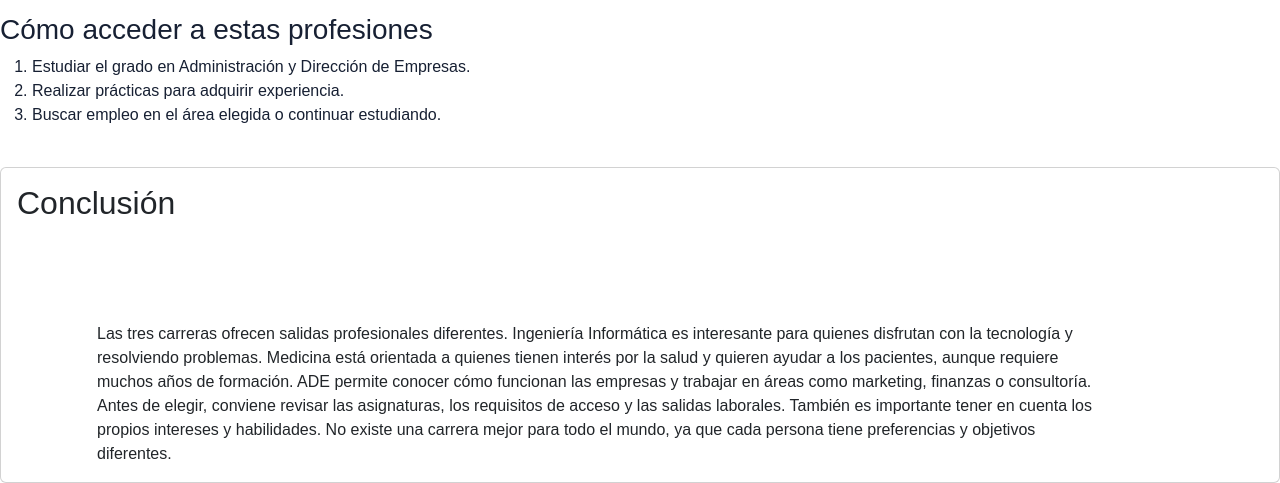
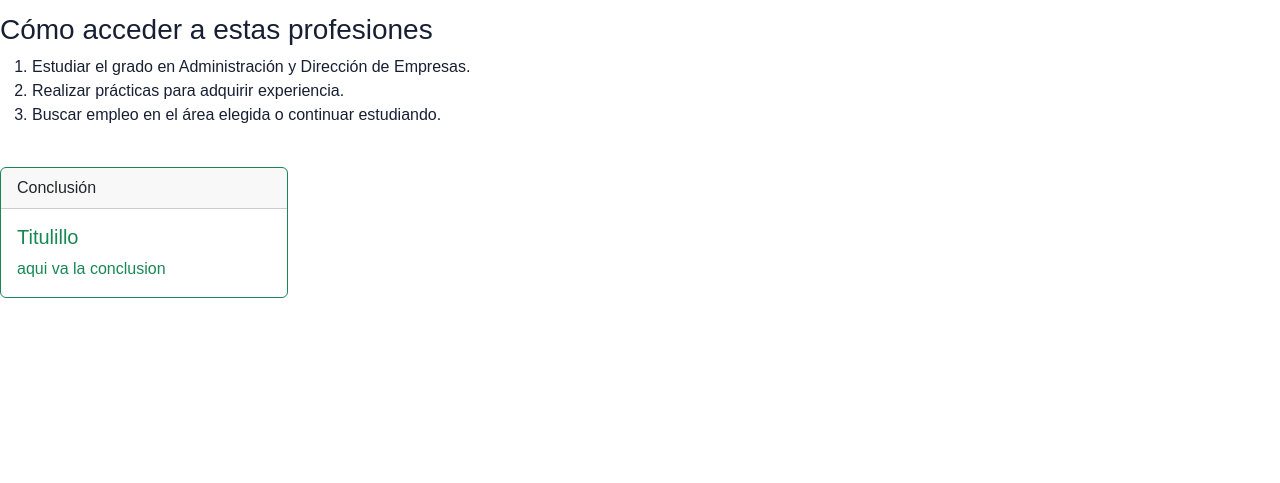
Before and after one commit to adrianvarela-bit/tic2practica1, a plain HTML site: page salidas.html in a window 1280 px wide. Shown: the part 819-1302 px from the top of the page. After the commit the page ends 1133 px from the top, so only its background shows below. Drawn offline with nearby package versions, Linux system fonts and the light colour scheme.

Commit message:
Cambiados enlaces por otros y cambiado el estilo de la conclusión.
Ahora los enlaces a los grados de cada tipo son de universidades de Coruña y la conclusión de salidas.html es de otro estilo.

```diff
--- a/css/estilos.css
+++ b/css/estilos.css
@@ -11,10 +11,3 @@ h1 {
     border: 1px solid #cbd5e1;
     padding: 1rem;
 }
-
-p {
-    margin-top: 100px;
-    margin-bottom: 100px;
-    margin-right: 150px;
-    margin-left: 80px;
-  }
--- a/salidas.html
+++ b/salidas.html
@@ -80,23 +80,13 @@
 
     <br>
 
-    <div class="card">
-      <div class="card-body">
-        <h2 class="card-title">Conclusión</h2>
-        <p class="card-text">
-          Las tres carreras ofrecen salidas profesionales diferentes. Ingeniería
-          Informática es interesante para quienes disfrutan con la tecnología y
-          resolviendo problemas. Medicina está orientada a quienes tienen interés
-          por la salud y quieren ayudar a los pacientes, aunque requiere muchos
-          años de formación. ADE permite conocer cómo funcionan las empresas y
-          trabajar en áreas como marketing, finanzas o consultoría. Antes de elegir,
-          conviene revisar las asignaturas, los requisitos de acceso y las salidas
-          laborales. También es importante tener en cuenta los propios intereses
-          y habilidades. No existe una carrera mejor para todo el mundo, ya que
-          cada persona tiene preferencias y objetivos diferentes.
-        </p>
-      </div>
-    </div>
+<div class="card border-success mb-3" style="max-width: 18rem;">
+  <div class="card-header">Conclusión</div>
+  <div class="card-body text-success">
+    <h5 class="card-title">Titulillo</h5>
+    <p class="card-text">aqui va la conclusion</p>
+  </div>
+</div>
 
     <script src="https://cdn.jsdelivr.net/npm/bootstrap@5.3.8/dist/js/bootstrap.bundle.min.js" integrity="sha384-FKyoEForCGlyvwx9Hj09JcYn3nv7wiPVlz7YYwJrWVcXK/BmnVDxM+D2scQbITxI" crossorigin="anonymous"></script>
   </body>
```
Also changed, not shown: opciones.html (+6 -6 lines).
